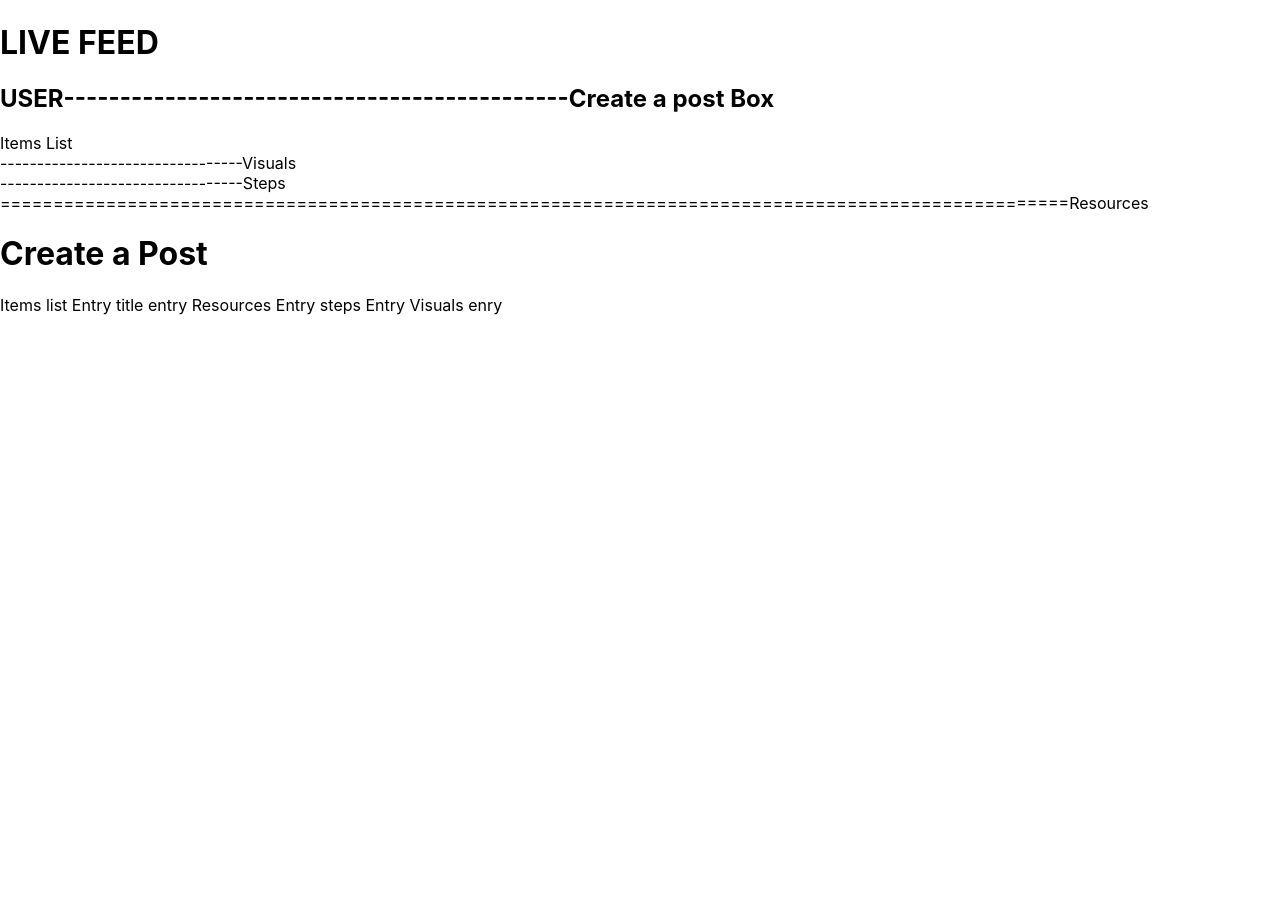
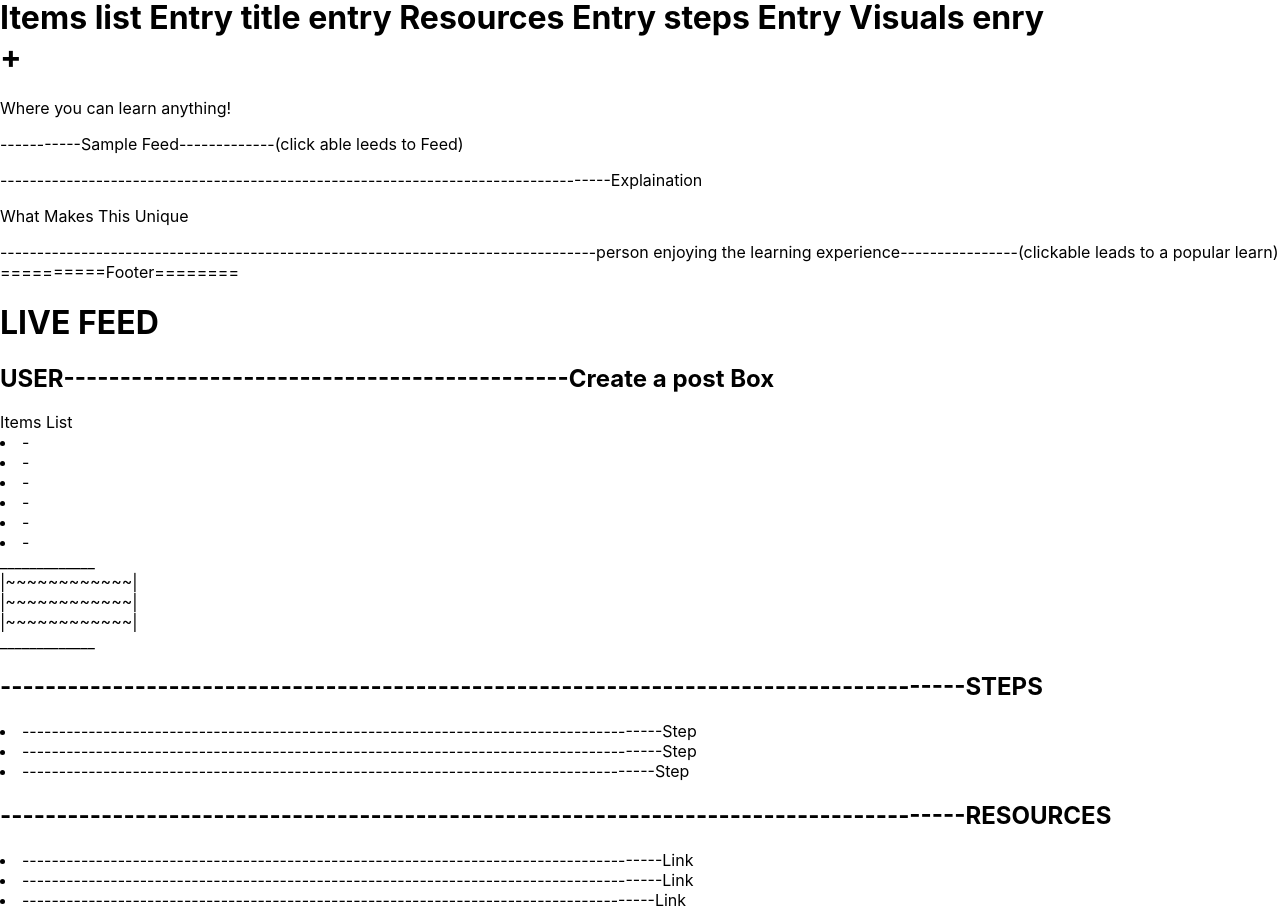
Before and after one commit to rob1694/instructional_media_frontend, a React (Create React App) app: page / in a window 1280 px wide. Shown: the part 264-1174 px from the top of the page. Before the commit the page ends 800 px from the top, so only its background shows below. Built offline with nearby package versions, Linux system fonts and the light colour scheme.

Commit message:
component structure updated

```diff
--- a/src/App.js
+++ b/src/App.js
@@ -7,11 +7,10 @@ import CreatePost from './components/CreatePost';
 function App() {
   return (
     <div>
-      <h1>Welcome To Rumage(clickable to home)</h1>
+      <h1>Welcome To Rumage============<div>+ <CreatePost/> +</div> </h1>
       <p>Where you can learn anything!</p>
       <HomePage/>
       <FeedPage/>
-      <CreatePost/>
     </div>
   );
 }
--- a/src/components/FeedPage.js
+++ b/src/components/FeedPage.js
@@ -1,4 +1,8 @@
 import React from 'react'
+import ItemsList from './ItemsList';
+import StepsDisplay from './StepsDisplay';
+import VisualsContainer from './VisualsContainer';
+import ResourcesDisplay from './ResourcesDisplay';
 
 function FeedPage() {
     return (
@@ -6,10 +10,10 @@ function FeedPage() {
             <h1>LIVE FEED</h1>
             <div>
                 <h2>USER---------------------------------------------Create a post Box</h2>
-                <div>Items List</div>
-                <div>---------------------------------Visuals</div>
-                <div>---------------------------------Steps</div>
-                <div>=====================================================================================================Resources</div>
+                <ItemsList/>
+                <VisualsContainer/>
+                <StepsDisplay/>
+                <ResourcesDisplay/>
             </div>
         </div>
     )
--- a/src/components/ItemsList.js
+++ b/src/components/ItemsList.js
@@ -0,0 +1,18 @@
+import React from 'react'
+
+ function ItemsList() {
+    return (
+        <div>
+            Items List
+            <li>-</li>
+            <li>-</li>
+            <li>-</li>
+            <li>-</li>
+            <li>-</li>
+            <li>-</li>
+
+        </div>
+    )
+}
+
+export default ItemsList;
--- a/src/components/ResourcesDisplay.js
+++ b/src/components/ResourcesDisplay.js
@@ -0,0 +1,14 @@
+import React from 'react'
+
+function ResourcesDisplay() {
+    return (
+        <div>
+            <h2>--------------------------------------------------------------------------------------RESOURCES</h2>
+            <li>---------------------------------------------------------------------------------------Link </li>
+            <li>---------------------------------------------------------------------------------------Link</li>
+            <li>--------------------------------------------------------------------------------------Link</li>
+        </div>
+    )
+}
+
+export default ResourcesDisplay;
--- a/src/components/StepsDisplay.js
+++ b/src/components/StepsDisplay.js
@@ -0,0 +1,15 @@
+import React from 'react'
+
+function StepsDisplay() {
+    return (
+        <div>
+            <h2>--------------------------------------------------------------------------------------STEPS</h2>
+            <li>---------------------------------------------------------------------------------------Step </li>
+            <li>---------------------------------------------------------------------------------------Step</li>
+            <li>--------------------------------------------------------------------------------------Step</li>
+
+        </div>
+    )
+}
+
+export default StepsDisplay;
--- a/src/components/VisualsContainer.js
+++ b/src/components/VisualsContainer.js
@@ -0,0 +1,15 @@
+import React from 'react'
+
+function VisualsContainer() {
+    return (
+        <div>
+            <div>_____________</div>
+            <div>|~~~~~~~~~~~~|</div>
+            <div>|~~~~~~~~~~~~|</div>
+            <div>|~~~~~~~~~~~~|</div>
+            <div>_____________</div>
+        </div>
+    )
+}
+
+export default VisualsContainer;
```
